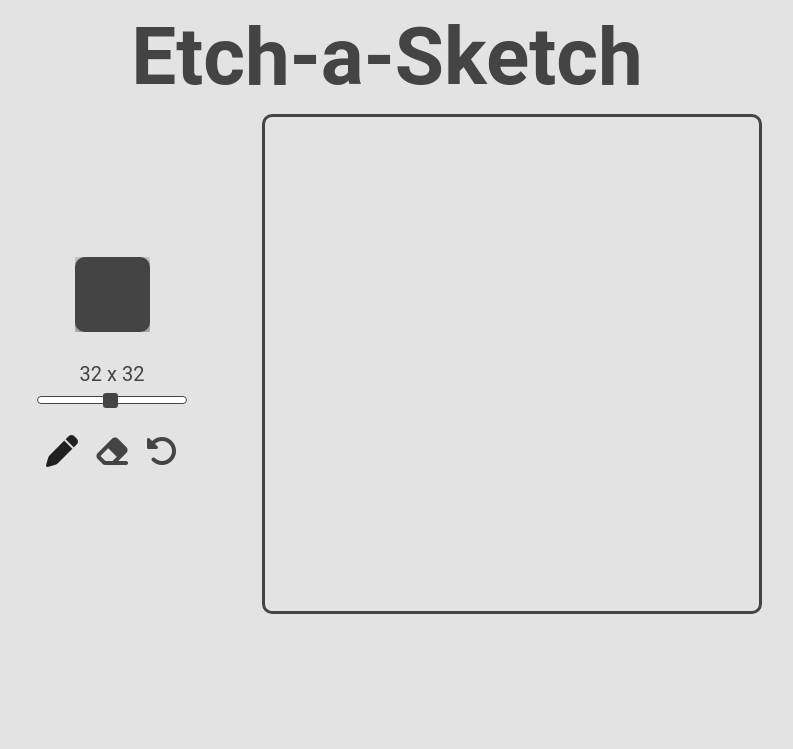
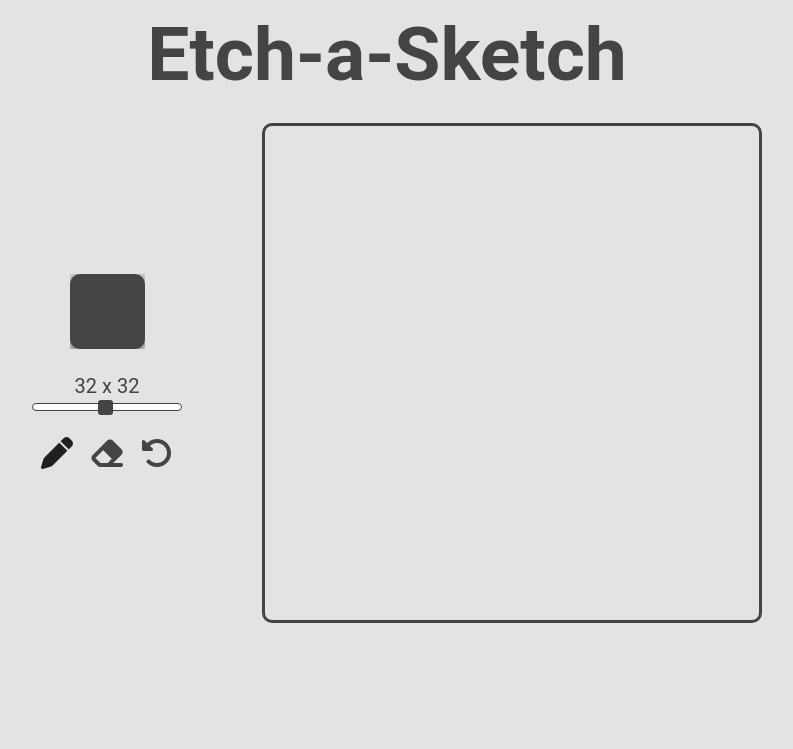
Before and after one commit to dillan-scott/etch-a-sketch, a plain HTML site: page index.html in a window 1280 px wide. Shown: the top 749 px of the page, without its empty margins (253-1046 px from the left). Drawn offline with Linux system fonts and the light colour scheme.

Commit message:
Fix ofr footer overlapping content

```diff
--- a/style.css
+++ b/style.css
@@ -21,6 +21,7 @@ html {
 }
 
 body {
+    padding: 0px 50px;
     min-height: 100%;
     font-family: 'Roboto', sans-serif;
     background-color: var(--primary-light);
@@ -33,18 +34,19 @@ main {
     justify-content: center;
     gap: 50px;
     max-width: 100vw;
+    padding-bottom: 40px;
 }
 
 
 /* HEADER */
 
 .primary-header {
-    padding: 10px 0px;
+    padding: 10px 0px 25px;
 }
 
 .title {
     text-align: center;
-    font-size: 80px;
+    font-size: 75px;
 }
 
 
@@ -55,9 +57,9 @@ main {
     flex-direction: column;
     align-items: center;
     justify-content: center;
-    gap: 30px;
+    gap: 25px;
     width: 200px;
-    padding: 10px;
+    padding: 10px 10px 10px 0px;
 }
 
 button,
```
